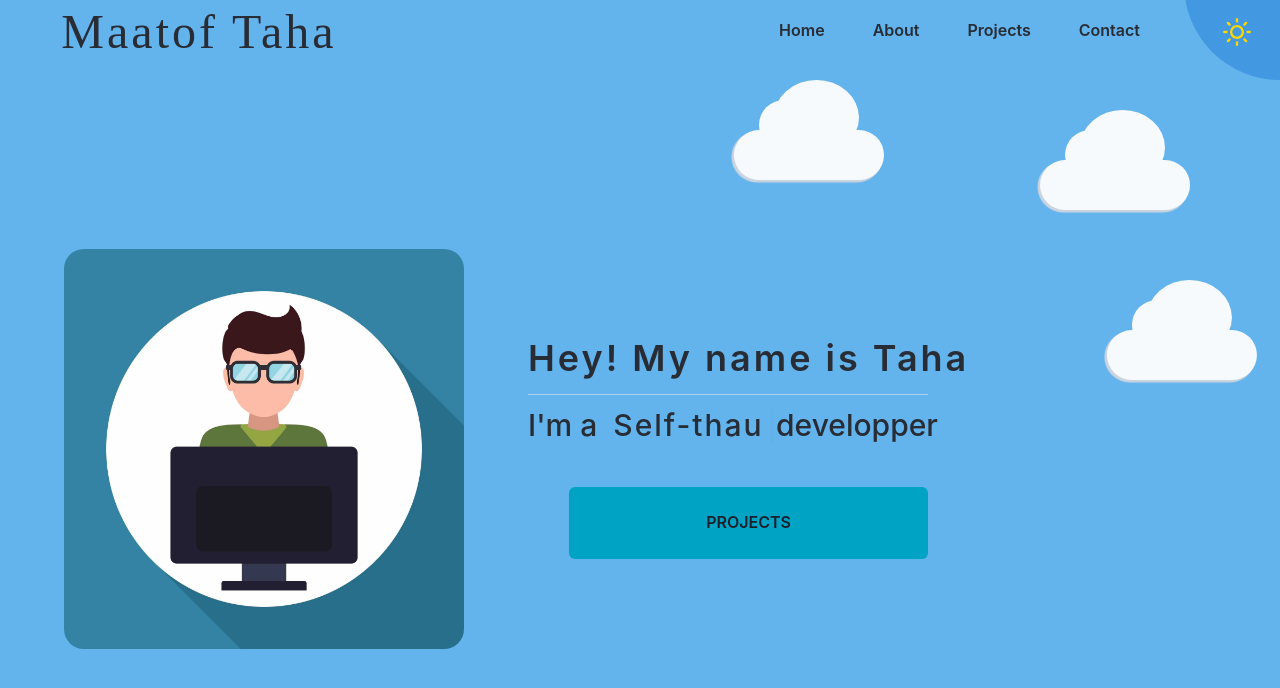
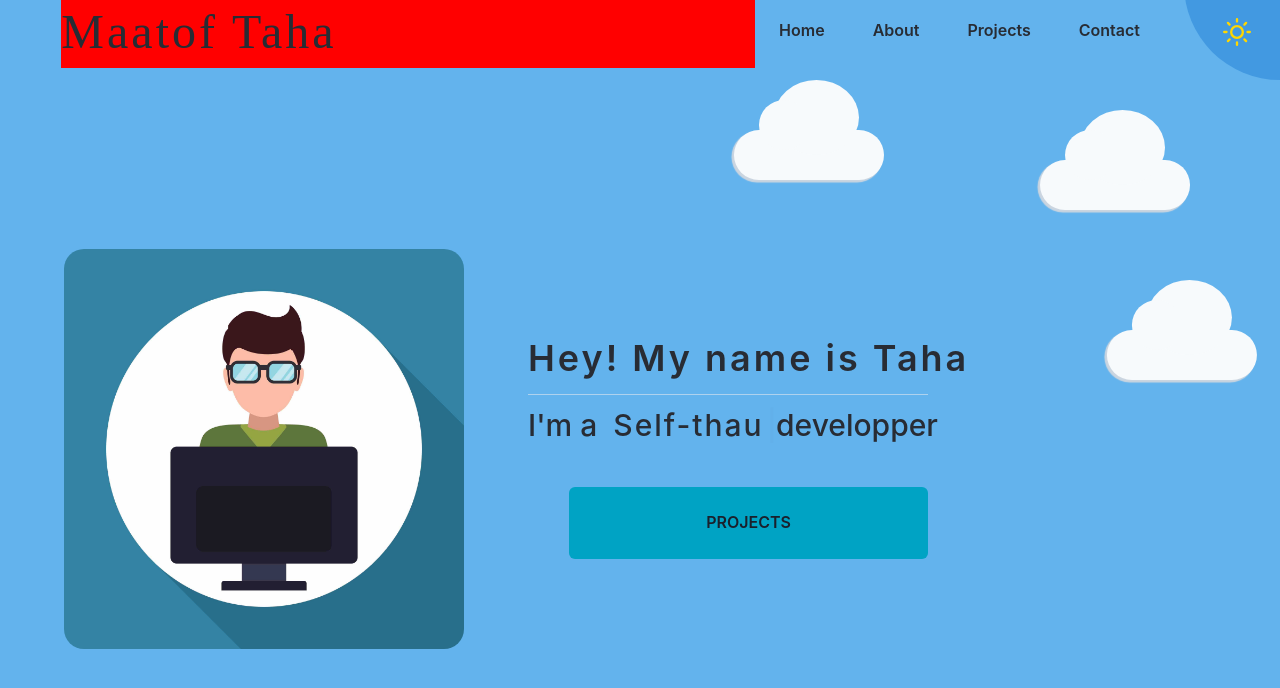
Before and after one commit to tahasama/myPortfolio, a React (Create React App) app: page / in a window 1280 px wide. Shown: the top 688 px of the page. Built offline with nearby package versions, Linux system fonts and the light colour scheme; a web font is replaced by a local one.

Commit message:
finalized hero page design

```diff
--- a/src/components/navbar.tsx
+++ b/src/components/navbar.tsx
@@ -99,7 +99,8 @@ const Navbar = () => {
         color={colorOn}
         fontFamily={colorMode === "light" ? "ms madi" : "tangerine"}
         fontWeight={"500"}
-        w={["8xl", "8xl", "full"]}
+        w={["full"]}
+        bg="red"
       >
         Maatof Taha
       </Box>
```
